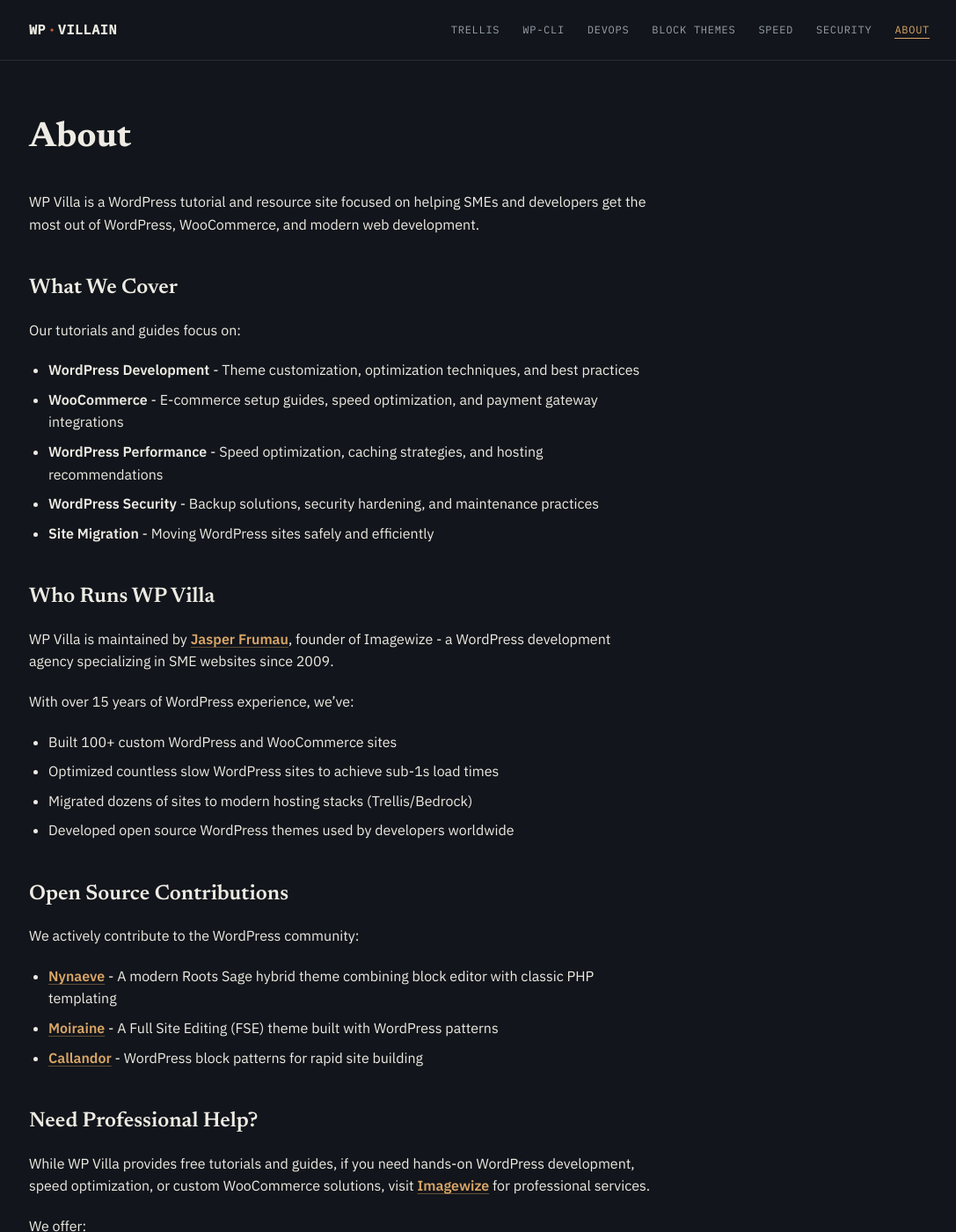
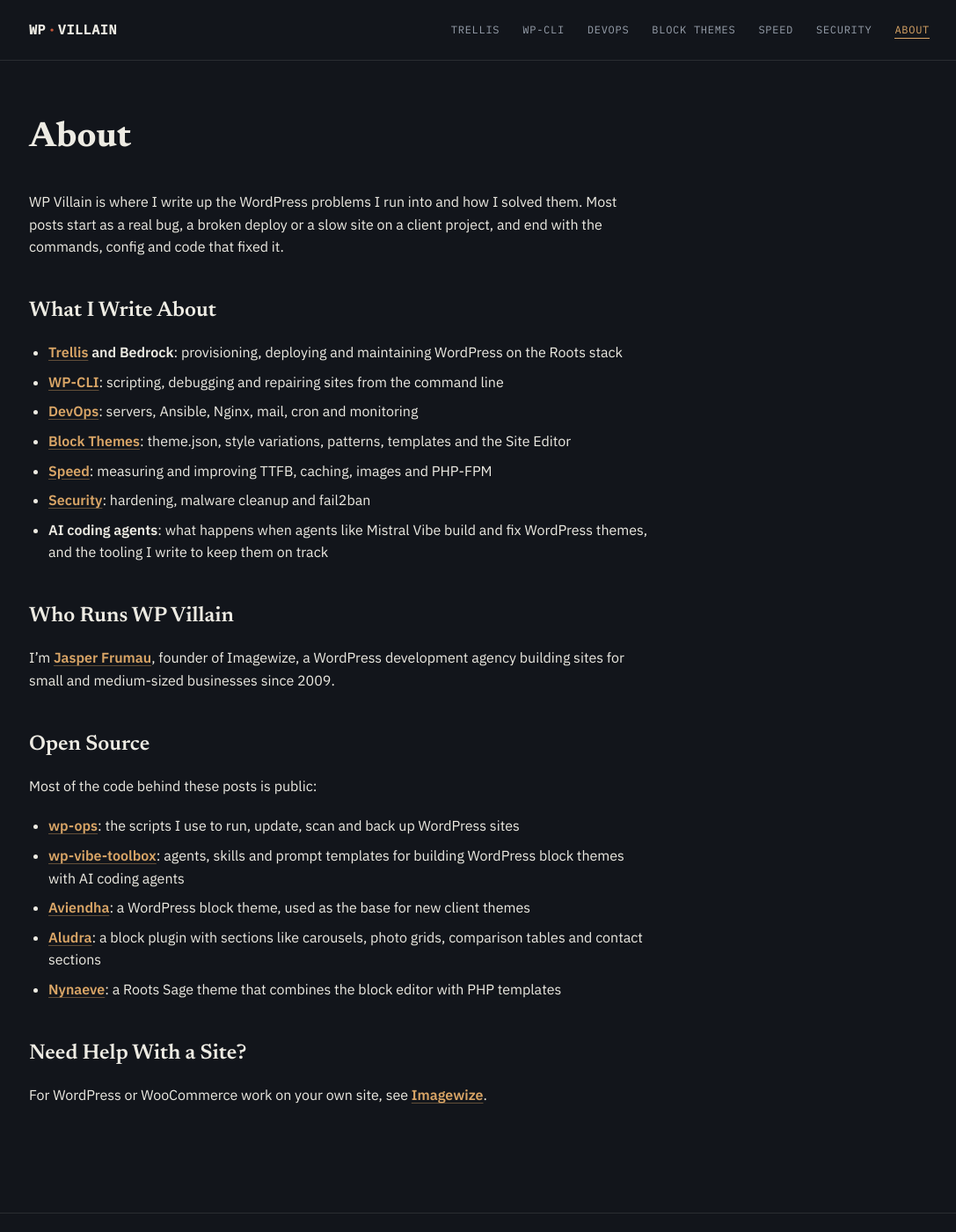
Before and after one commit to wpvillain/wpvillain.github.io, a Jekyll site: the page built from about.markdown, in a window 1280 px wide and 1400 px high. Shown: the whole window at 88% size, without its empty margins (95-1182 px from the left). Built offline with Jekyll 4.4.1, drawn with Linux system fonts in a browser that asks for light colours; some of the changed text lies outside the part shown.

Commit message:
Rewrite About page to match current topics and projects

```diff
--- a/about.markdown
+++ b/about.markdown
@@ -4,45 +4,32 @@
 permalink: /about/
 ---
 
-WP Villa is a WordPress tutorial and resource site focused on helping SMEs and developers get the most out of WordPress, WooCommerce, and modern web development.
+WP Villain is where I write up the WordPress problems I run into and how I solved them. Most posts start as a real bug, a broken deploy or a slow site on a client project, and end with the commands, config and code that fixed it.
 
-## What We Cover
+## What I Write About
 
-Our tutorials and guides focus on:
+- **[Trellis](/tag/trellis/) and Bedrock**: provisioning, deploying and maintaining WordPress on the Roots stack
+- **[WP-CLI](/tag/wp-cli/)**: scripting, debugging and repairing sites from the command line
+- **[DevOps](/tag/devops/)**: servers, Ansible, Nginx, mail, cron and monitoring
+- **[Block Themes](/tag/block-themes/)**: theme.json, style variations, patterns, templates and the Site Editor
+- **[Speed](/tag/performance/)**: measuring and improving TTFB, caching, images and PHP-FPM
+- **[Security](/tag/security/)**: hardening, malware cleanup and fail2ban
+- **AI coding agents**: what happens when agents like Mistral Vibe build and fix WordPress themes, and the tooling I write to keep them on track
 
-- **WordPress Development** - Theme customization, optimization techniques, and best practices
-- **WooCommerce** - E-commerce setup guides, speed optimization, and payment gateway integrations
-- **WordPress Performance** - Speed optimization, caching strategies, and hosting recommendations
-- **WordPress Security** - Backup solutions, security hardening, and maintenance practices
-- **Site Migration** - Moving WordPress sites safely and efficiently
+## Who Runs WP Villain
 
-## Who Runs WP Villa
+I'm **[Jasper Frumau](https://imagewize.com)**, founder of Imagewize, a WordPress development agency building sites for small and medium-sized businesses since 2009.
 
-WP Villa is maintained by **[Jasper Frumau](https://imagewize.com)**, founder of Imagewize - a WordPress development agency specializing in SME websites since 2009.
+## Open Source
 
-With over 15 years of WordPress experience, we've:
-- Built 100+ custom WordPress and WooCommerce sites
-- Optimized countless slow WordPress sites to achieve sub-1s load times
-- Migrated dozens of sites to modern hosting stacks (Trellis/Bedrock)
-- Developed open source WordPress themes used by developers worldwide
+Most of the code behind these posts is public:
 
-## Open Source Contributions
+- **[wp-ops](https://github.com/imagewize/wp-ops)**: the scripts I use to run, update, scan and back up WordPress sites
+- **[wp-vibe-toolbox](https://github.com/imagewize/wp-vibe-toolbox)**: agents, skills and prompt templates for building WordPress block themes with AI coding agents
+- **[Aviendha](https://github.com/imagewize/aviendha)**: a WordPress block theme, used as the base for new client themes
+- **[Aludra](https://github.com/imagewize/aludra)**: a block plugin with sections like carousels, photo grids, comparison tables and contact sections
+- **[Nynaeve](https://github.com/imagewize/nynaeve)**: a Roots Sage theme that combines the block editor with PHP templates
 
-We actively contribute to the WordPress community:
+## Need Help With a Site?
 
-- **[Nynaeve](https://github.com/imagewize/nynaeve)** - A modern Roots Sage hybrid theme combining block editor with classic PHP templating
-- **[Moiraine](https://github.com/imagewize/moiraine)** - A Full Site Editing (FSE) theme built with WordPress patterns
-- **[Callandor](https://github.com/imagewize/callandor)** - WordPress block patterns for rapid site building
-
-## Need Professional Help?
-
-While WP Villa provides free tutorials and guides, if you need hands-on WordPress development, speed optimization, or custom WooCommerce solutions, visit **[Imagewize](https://imagewize.com)** for professional services.
-
-We offer:
-- Custom WordPress development for SMEs
-- WooCommerce store setup and optimization
-- WordPress speed optimization (Target: <1s load times)
-- Premium hosting on Trellis stack (VPS with micro-caching)
-- Ongoing maintenance and support
-
-**[Contact Imagewize](https://imagewize.com/contact-us/)** for a free consultation.
+For WordPress or WooCommerce work on your own site, see **[Imagewize](https://imagewize.com)**.
```
